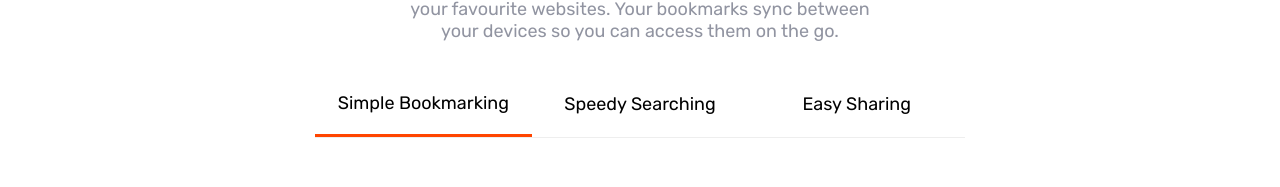
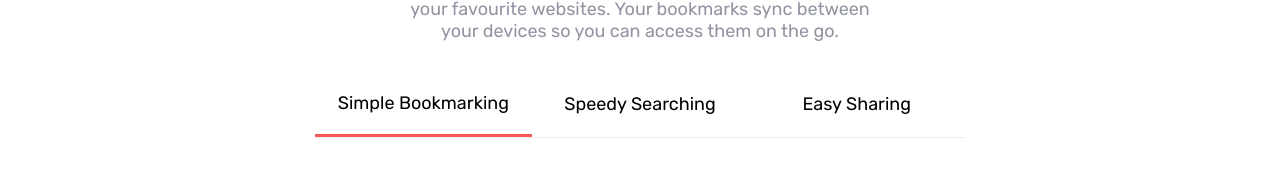
Before and after one commit to Safi100/react-bookmark-landing-page, a React (Create React App) app: page / in a window 1280 px wide. Shown: the part 752-939 px from the top of the page. Built offline with nearby package versions, Linux system fonts and the light colour scheme.

Commit message:
finish feature

```diff
--- a/src/components/features/features.css
+++ b/src/components/features/features.css
@@ -19,6 +19,9 @@
     padding: 20px 0;
     cursor: pointer;
 }
+.features .feature_selector .feature:hover{
+    color: var(--Soft-Red);
+}
 .features .feature_selector .feature:first-child{
-    border-bottom: 3px solid orangered;
+    border-bottom: 3px solid var(--Soft-Red);
 }
```
